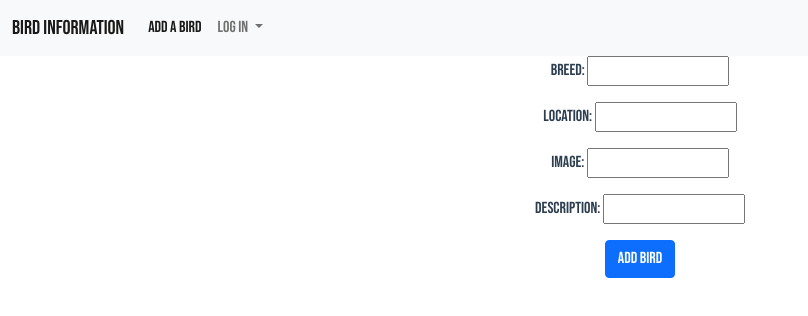
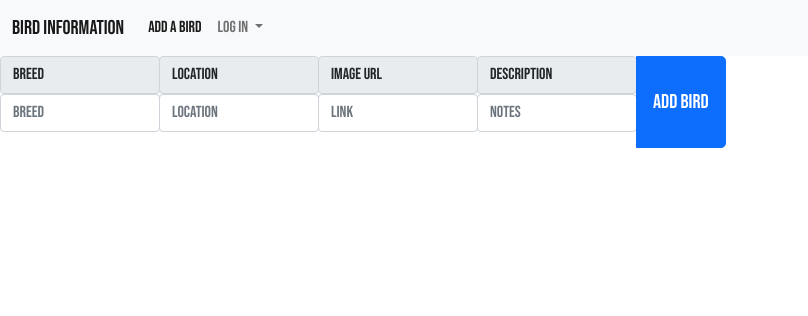
Before and after one commit to mpallenjr/birds-app-frontend, a Vue app: page /new in a window 1280 px wide. Shown: the top 316 px of the page, without its empty margins (0-808 px from the left). Built offline with nearby package versions, Linux system fonts and the light colour scheme.

Commit message:
change form, add function to create new bird, links with backend, redirect to success/index broken.

```diff
--- a/package.json
+++ b/package.json
@@ -7,6 +7,7 @@
     "build": "vue-cli-service build"
   },
   "dependencies": {
+    "axios": "^0.24.0",
     "core-js": "^3.6.5",
     "vue": "^2.6.11",
     "vue-router": "^3.2.0"
--- a/src/views/New.vue
+++ b/src/views/New.vue
@@ -1,20 +1,38 @@
 <template>
-  <div class="new">
- <p> Breed:   <input type="text"> </p>
- <p> Location:   <input type="text"> </p>
- <p> Image:   <input type="text"> </p>
- <p> Description:   <input type="text"> </p>
-<button type="button" class="btn btn-primary" v-on:click="newBirds()">Add Bird</button>
-  </div>
+ <div class="input-group input-group-lg">
+  <p><span class="input-group-text" id="basic-addon1">Breed</span>
+  <input type="text" class="form-control" placeholder="Breed" aria-label="Username" aria-describedby="basic-addon1" v-model="newBird.breed"></p>
+  <p><span class="input-group-text" id="basic-addon1">Location</span>
+  <input type="text" class="form-control" placeholder="Location" aria-label="Username" aria-describedby="basic-addon1" v-model="newBird.location"></p>
+  <p><span class="input-group-text" id="basic-addon1">Image URL</span>
+  <input type="text" class="form-control" placeholder="Link" aria-label="Username" aria-describedby="basic-addon1" v-model="newBird.image_url"></p>
+  <p><span class="input-group-text" id="basic-addon1">Description</span>
+  <input type="text" class="form-control" placeholder="Notes" aria-label="Username" aria-describedby="basic-addon1" v-model="newBird.description"></p>
+  <button type="button" class="btn btn-primary" v-on:click="createBirds()">Add Bird</button>
+
+</div>
 </template>
 
 <style></style>
 
 <script>
+import axios from 'axios';
   export default {
+    data: function () {
+      return {
+
+        newBird: {}
+      }
+
+    },
     methods: {
-newBirds: function () {
-  console.log('hello')
+createBirds: function () {
+  console.log('add a bird')
+
+axios.post("http://localhost:3000/birds", this.newBird).then(response => {
+console.log(response.data)
+
+})
 }
     },
   };
```
Also changed, not shown: 1 other file (tests, documents, lock files or other folders).
